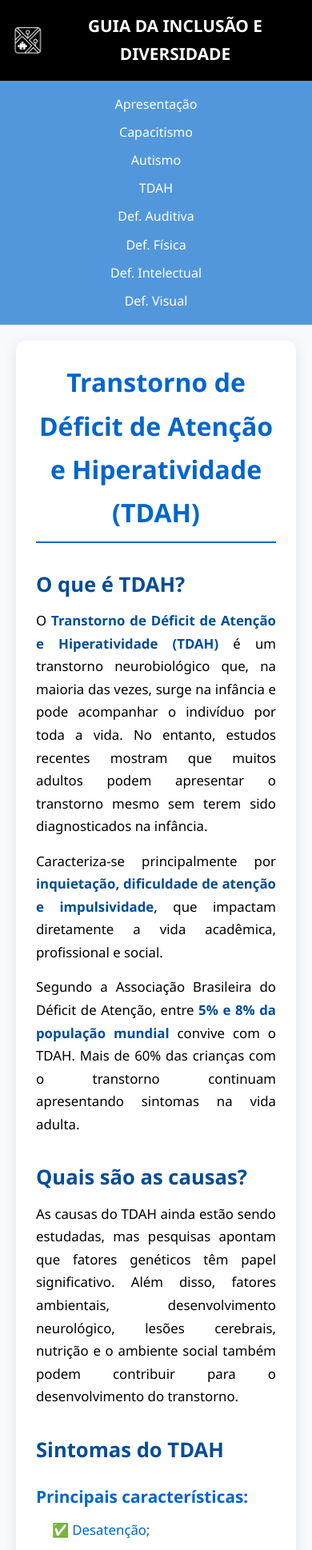
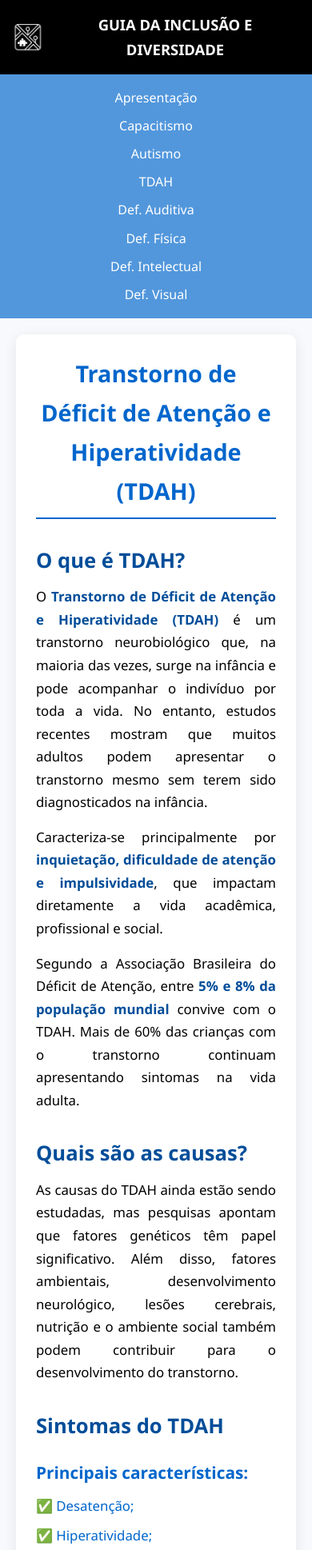
Before and after one commit to JuPiazzoli/PROJETO-ESCOLAR-BIA, a React (Vite) app: page /Tdah in a window 390 px wide. Shown: the top 1938 px of the page at 80% size. Built offline with nearby package versions, Linux system fonts and the light colour scheme.

Commit message:
Alteração - CSS (Media Query)

```diff
--- a/src/Components/Header.css
+++ b/src/Components/Header.css
@@ -35,7 +35,7 @@
   }
 
   .titulo {
-    font-size: 1.3rem;
+    font-size: 1.15rem;
     text-align: center;
   }
 
--- a/src/Pages/Apresentacao.css
+++ b/src/Pages/Apresentacao.css
@@ -90,6 +90,6 @@
   }
 
   .Titulo {
-    font-size: 2.3rem;
+    font-size: 2.0rem;
   }
 }
--- a/src/Pages/Capacitismo.css
+++ b/src/Pages/Capacitismo.css
@@ -66,8 +66,4 @@
   .capacitismo-container h2 {
     font-size: 1.6rem;
   }
-
-  .topicos p {
-  margin-left: -5%;
 }
-}
--- a/src/Pages/DeficienciaIntelectual.css
+++ b/src/Pages/DeficienciaIntelectual.css
@@ -79,4 +79,13 @@
   .def-container h3 {
     font-size: 1.3rem;
   }
+  .ul p {
+  margin-bottom: 10px;
+  font-size: 1.05rem;
+  line-height: 1.6;
+  background-color: var(--primaria);
+  width: 75vw;
+  padding: 2px;
+  border-radius: 5px;
 }
+}
--- a/src/Pages/Tdah.css
+++ b/src/Pages/Tdah.css
@@ -49,7 +49,6 @@
 
 /* Listas */
 .ull {
-  margin-left: 20px;
   margin-top: 10px;
 }
 
@@ -69,7 +68,7 @@
   }
 
   .tdah-container h1 {
-    font-size: 2.0rem;
+    font-size: 1.8rem;
   }
 
   .tdah-container h2 {
```
